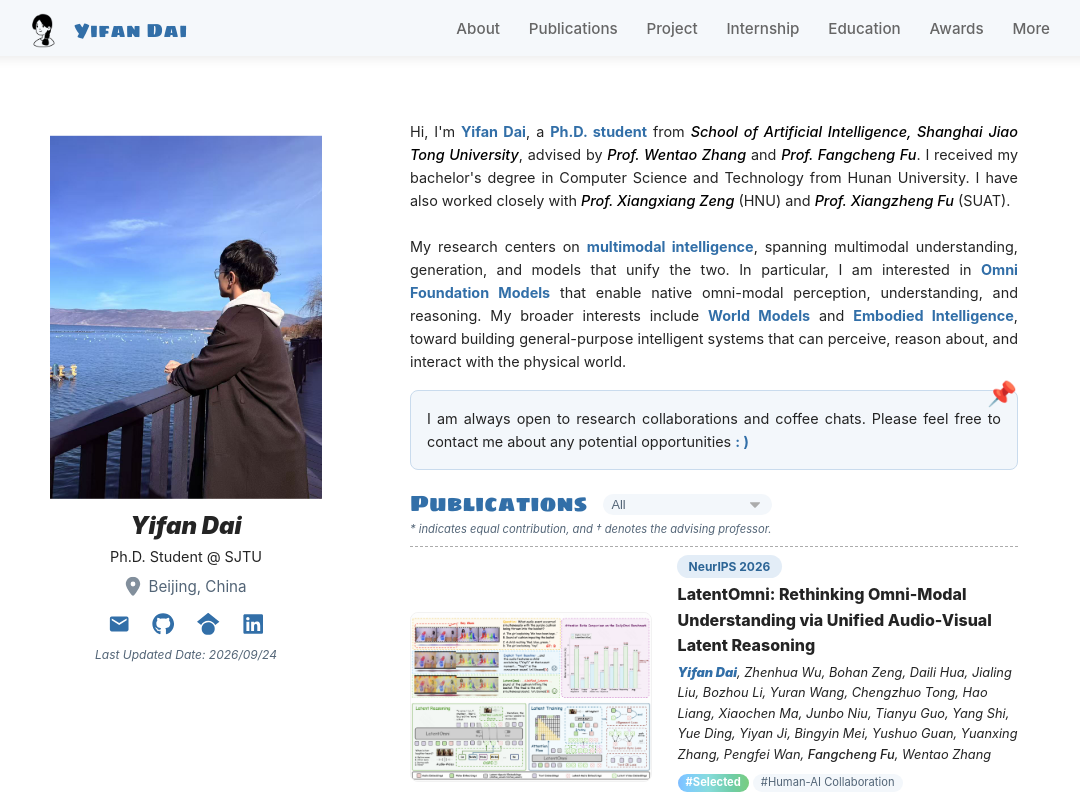
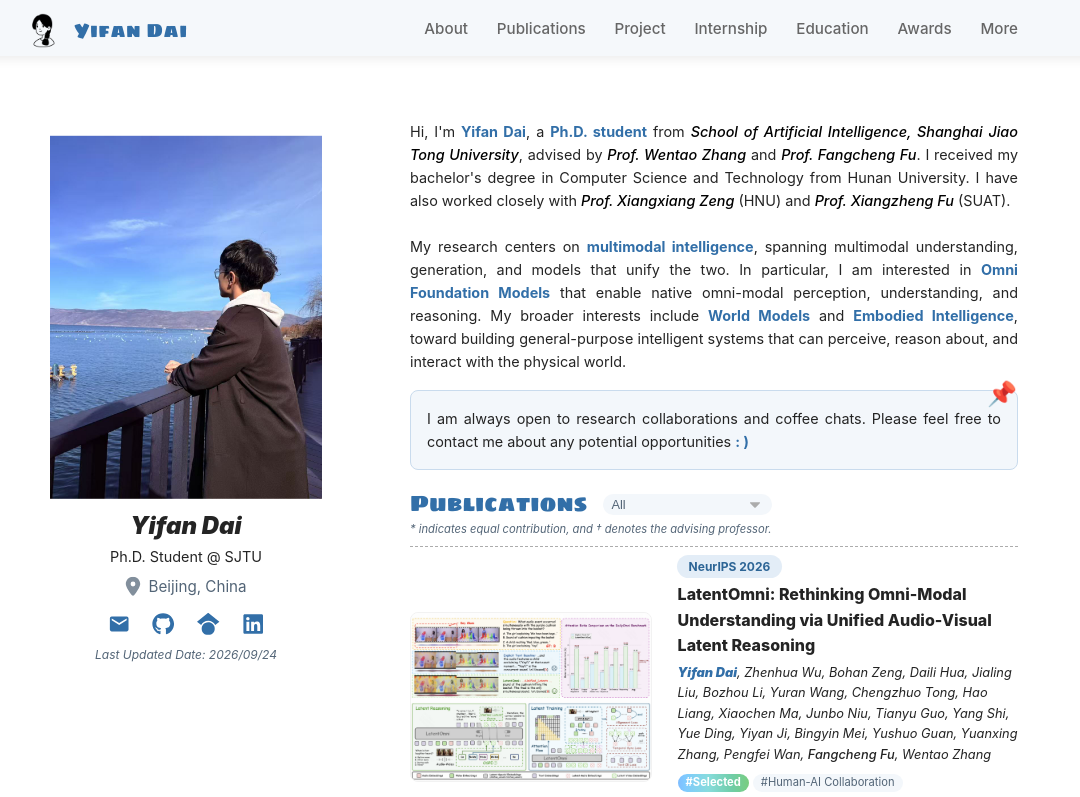
Before and after one commit to yfanDai/yfanDai.github.io, a React (Vite) app: page / in a window 1280 px wide. Shown: the top 797 px of the page, without its empty margins (102-1182 px from the left). Built offline with nearby package versions, Linux system fonts and the light colour scheme.

Commit message:
Align header navigation with the body text right edge

```diff
--- a/src/css/Header.css
+++ b/src/css/Header.css
@@ -19,7 +19,8 @@
 
 .header-container {
     margin: 0 auto;
-    padding: 0.8rem 8rem;
+    /* Match the body's 8rem right padding plus its 2rem inner margin. */
+    padding: 0.8rem 10rem 0.8rem 8rem;
     display: flex;
     align-items: center;
     justify-content: space-between;
```
